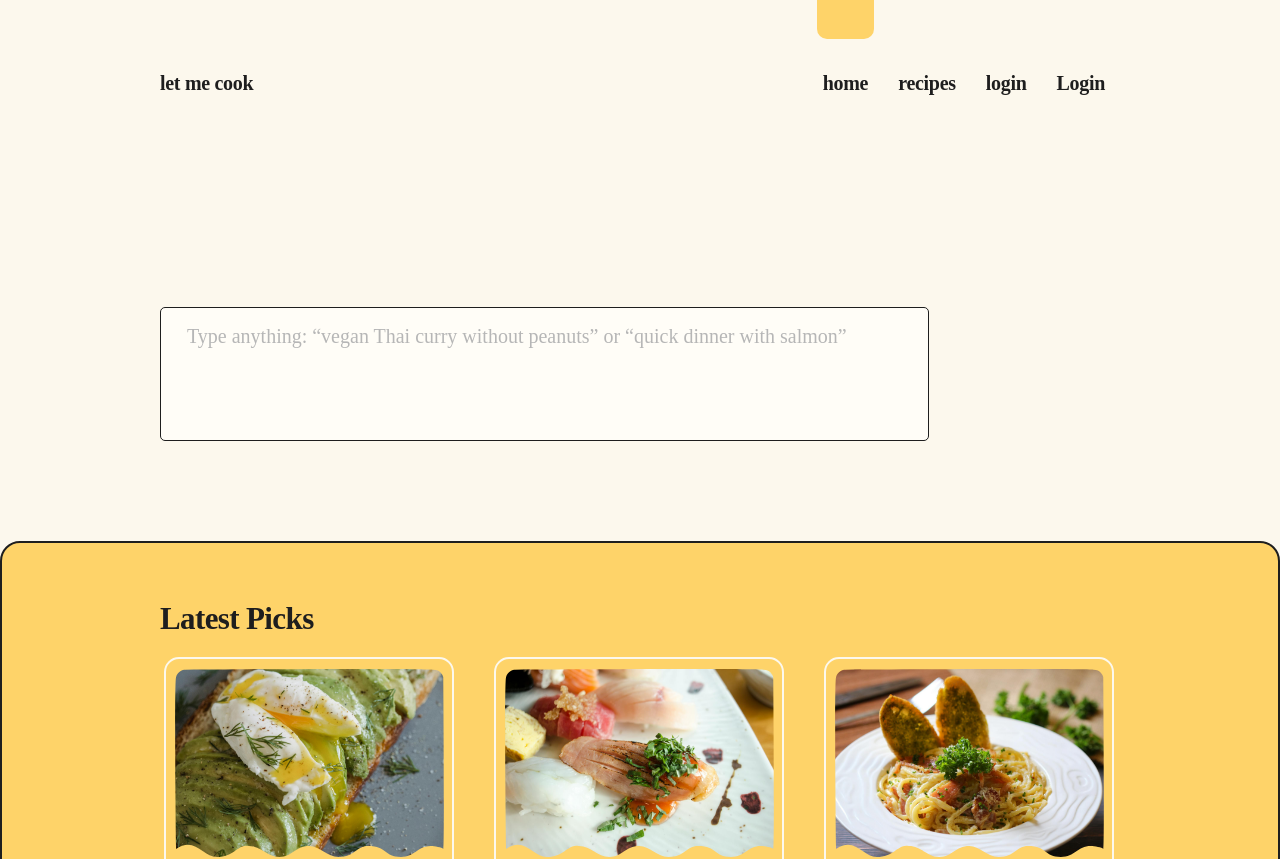
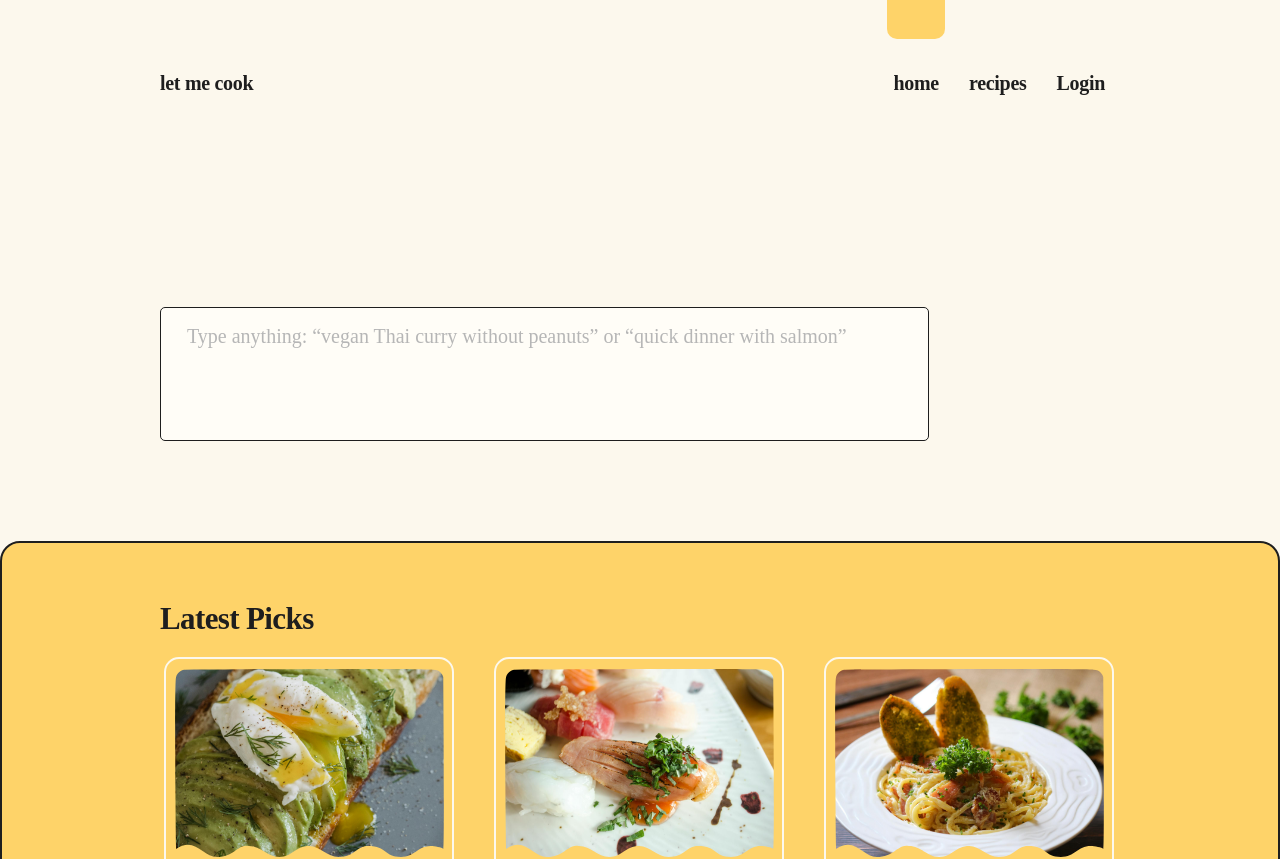
Before and after one commit to jennyhe-coder/LetMeCook-Documentation, a React (Vite) app in the folder client/: page / in a window 1280 px wide. Shown: the top 859 px of the page. Built offline with nearby package versions, Linux system fonts and the light colour scheme; no server answers; a web font is replaced by a local one.

Commit message:
removed extra login

```diff
--- a/client/src/components/MainNav.jsx
+++ b/client/src/components/MainNav.jsx
@@ -90,9 +90,9 @@ export default function MainNav() {
     // { path: "/dashboard", label: "dashboard" },
   ];
 
-  if (!user) {
-    navItems.push({ path: "/login", label: "login" });
-  }
+  // if (!user) {
+  //   navItems.push({ path: "/login", label: "login" });
+  // }
 
   return (
     <div className="banner-nav">
```
